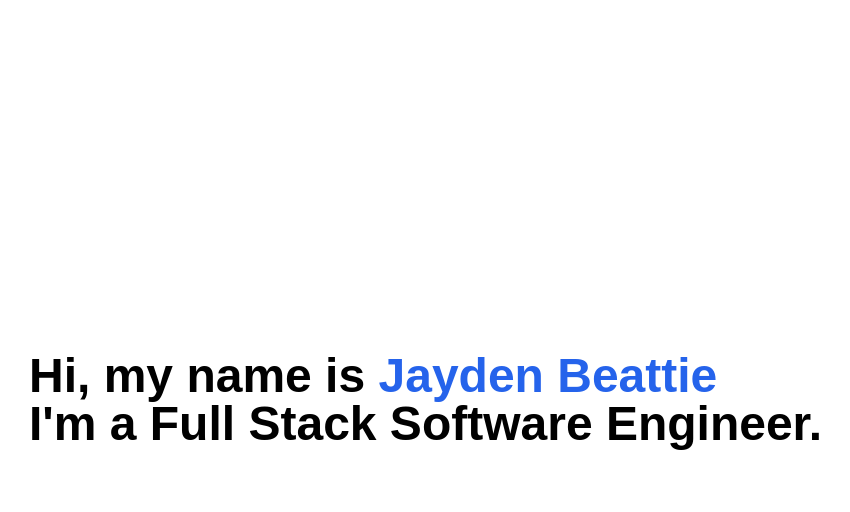
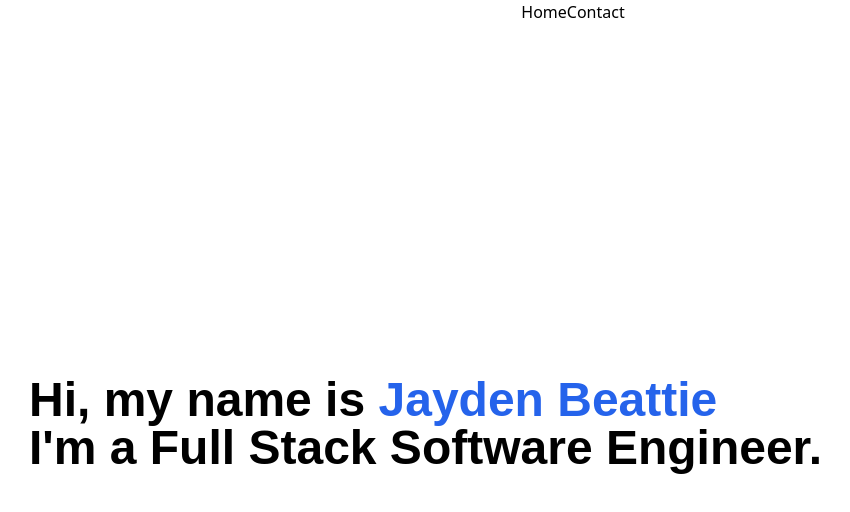
Before and after one commit to jkbeattie/jkbeattie.dev, a React (Create React App) app: page / in a window 1280 px wide. Shown: the top 512 px of the page, without its empty margins (67-917 px from the left). Built offline with nearby package versions, Linux system fonts and the light colour scheme.

Commit message:
feature: navbar scaffolding

```diff
--- a/src/components/Navbar.tsx
+++ b/src/components/Navbar.tsx
@@ -2,9 +2,11 @@ import { Link } from 'react-router-dom';
 
 function Navbar() {
     return (
-        <div className='navbar'>
-            <Link to="/" className=''>Home</Link>
-            <Link to="/contact">Contact</Link>
+        <div className='navbar flex flew-row place-content-center'>
+            <div className="links">
+                <Link to="/" className='nav-link'>Home</Link>
+                <Link to="/contact">Contact</Link>
+            </div>
         </div>
     )
 }
--- a/src/pages/Home.tsx
+++ b/src/pages/Home.tsx
@@ -4,6 +4,7 @@ import Navbar from '../components/Navbar';
 function Home() {
     return (
         <div>
+            <Navbar />
             <Hero />
         </div>
     )
--- a/src/styles/sections/__sections.sass
+++ b/src/styles/sections/__sections.sass
@@ -1,3 +1,4 @@
 // Import the 'sections' partials
 
 @import 'hero'
+@import 'navbar'
```
Also changed, not shown: src/styles/sections/_navbar.sass (added).
